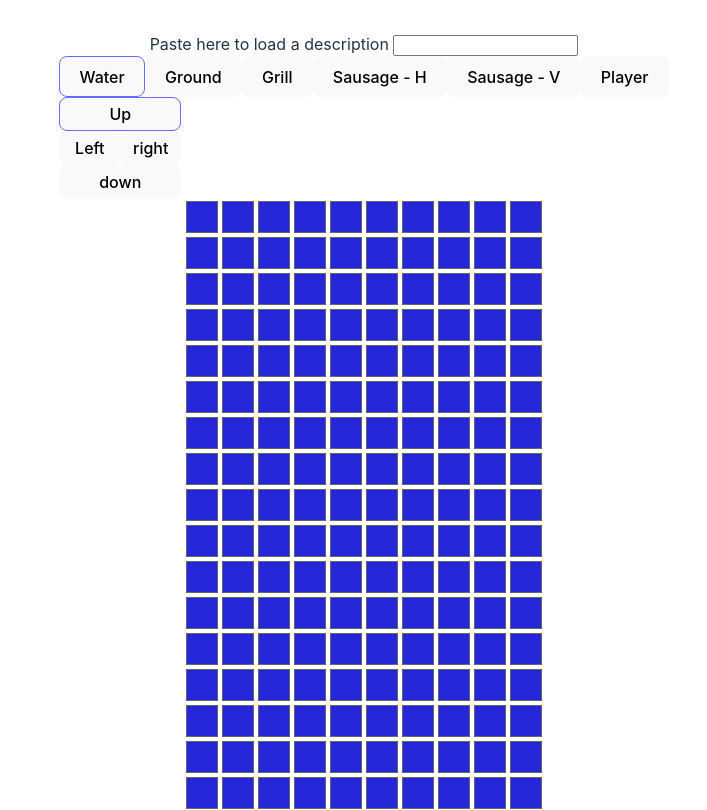
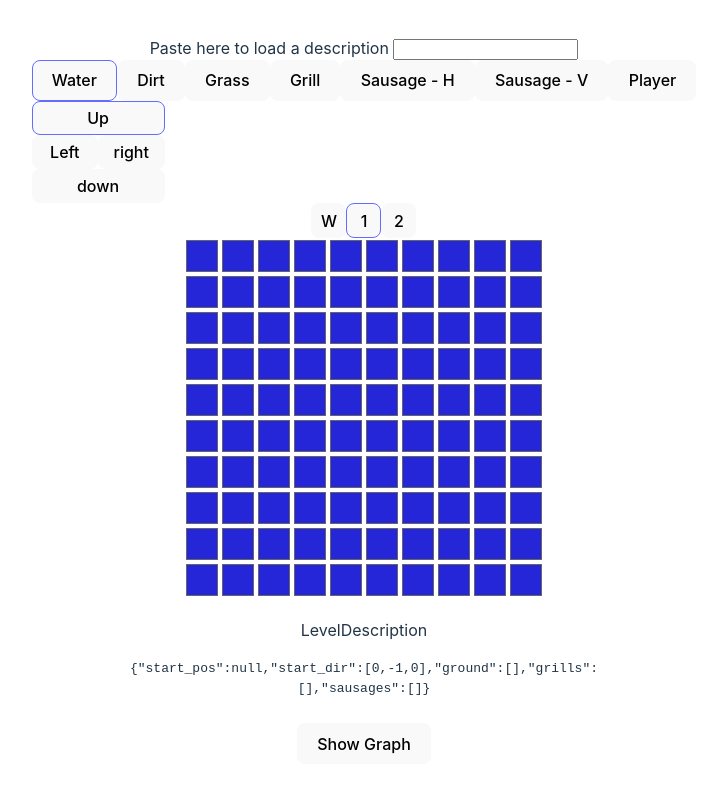
Before and after one commit to kerstop/StephensSausageRollSolver, a React (Vite) app in the folder frontend/: page / in a window 1280 px wide. Shown: the top 810 px of the page, without its empty margins (276-983 px from the left). Built offline with nearby package versions, Linux system fonts and the light colour scheme.

Commit message:
update level editor to handle 3D

```diff
--- a/frontend/src/App.css
+++ b/frontend/src/App.css
@@ -21,12 +21,20 @@
   background-color: hsl(from blue h 70% l);
 }
 
-.ground {
+.grass {
   background-color: hsl(from green h 70% l);
+}
+
+.dirt {
+  background-color: hsl(from #3e160a h 70% l);
 }
 
 .grill {
   background-color: hsl(from red h 70% l);
+}
+
+.air {
+  background-color: hsl(from blue h 70% 70% / 30%);
 }
 
 .player-direction-controls {
@@ -50,6 +58,12 @@
   }
 }
 
+.layer-control {
+  padding: 0px;
+  height: 35px;
+  width: 35px;
+}
+
 .cytoscape-target {
   aspect-ratio: 16 / 9;
   text-align: left;
--- a/frontend/src/App.tsx
+++ b/frontend/src/App.tsx
@@ -10,7 +10,7 @@ function App() {
 
   return (
     <>
-      <LevelEditor setSolution={setSolution} lenX={10} lenY={10} lenZ={2} />
+      <LevelEditor setSolution={setSolution} lenX={10} lenY={10} lenZ={3} />
       {solution !== null ? <Graph level={solution} /> : ""}
     </>
   );
--- a/frontend/src/LevelEditor.tsx
+++ b/frontend/src/LevelEditor.tsx
@@ -9,15 +9,16 @@ interface Args {
   lenZ: number;
 }
 
-type Tool = "water" | "ground" | "grill";
+type Tool = "remove" | "grass" | "dirt" | "grill";
 
 function LevelEditor({ setSolution, lenY, lenX, lenZ }: Args) {
   const worker = useRef(new SolutionWorker());
 
   const [groundTiles, setGroundTiles] = useState<Set<string>>(new Set());
   const [grillTiles, setGrillTiles] = useState<Set<string>>(new Set());
+  const [viewedLayer, setViewedLayer] = useState<number>(1);
 
-  const [tool, setTool] = useState<Tool>("water");
+  const [tool, setTool] = useState<Tool>("remove");
 
   const [sausages, setSausages] = useState<Sausage[]>([]);
   const [playerDir, setPlayerDir] = useState<"up" | "right" | "down" | "left">(
@@ -26,15 +27,90 @@ function LevelEditor({ setSolution, lenY, lenX, lenZ }: Args) {
   const [playerPos, setPlayerPos] = useState<IVec3 | null>(null);
   const [waiting, setWaiting] = useState<boolean>(false);
 
+  const getSausageAt: (x: number, y: number, z: number) => Sausage | null = (
+    x: number,
+    y: number,
+    z: number,
+  ) => {
+    return (
+      sausages.find((s) => {
+        if (s.pos[0] === x && s.pos[1] === y && s.pos[2] === z) {
+          return true;
+        }
+        if (
+          s.pos[0] === x - 1 &&
+          s.pos[1] === y &&
+          s.pos[2] === z &&
+          s.orientation === "Horizontal"
+        ) {
+          return true;
+        }
+        if (
+          s.pos[0] === x &&
+          s.pos[1] === y - 1 &&
+          s.pos[2] === viewedLayer &&
+          s.orientation === "Vertical"
+        ) {
+          return true;
+        }
+        return false;
+      }) ?? null
+    );
+  };
+
+  const clearTile: (x: number, y: number, z: number) => void = (
+    x: number,
+    y: number,
+    z: number,
+  ) => {
+    let sausageToRemove = getSausageAt(x, y, z);
+    if (sausageToRemove !== null) {
+      setSausages(
+        produce(sausages, (sausages) => {
+          sausages.filter(
+            (s) =>
+              JSON.stringify(s.pos) !== JSON.stringify(sausageToRemove.pos),
+          );
+          return sausages;
+        }),
+      );
+    }
+    if (JSON.stringify(playerPos) === JSON.stringify([x, y, z])) {
+      setPlayerPos(null);
+    }
+    if (groundTiles.has(JSON.stringify([x, y, z]))) {
+      setGroundTiles(
+        produce(groundTiles, (s) => {
+          s.delete(JSON.stringify([x, y, z]));
+        }),
+      );
+    }
+    if (grillTiles.has(JSON.stringify([x, y, z]))) {
+      setGrillTiles(
+        produce(grillTiles, (s) => {
+          s.delete(JSON.stringify([x, y, z]));
+        }),
+      );
+    }
+  };
+
   const tiles = [];
-
-  for (let z = 0; z < lenZ; z++) {
   for (let y = 0; y < lenY; y++) {
     const row = [];
     for (let x = 0; x < lenX; x++) {
-        let tileType = "water";
-        if (groundTiles.has(JSON.stringify([x, y, z]))) tileType = "ground";
-        if (grillTiles.has(JSON.stringify([x, y, z]))) tileType = "grill";
+      let tileType;
+      if (groundTiles.has(JSON.stringify([x, y, viewedLayer])))
+        tileType = "dirt";
+      else if (grillTiles.has(JSON.stringify([x, y, viewedLayer])))
+        tileType = "dirt";
+      else if (groundTiles.has(JSON.stringify([x, y, viewedLayer - 1])))
+        tileType = "grass";
+      else if (grillTiles.has(JSON.stringify([x, y, viewedLayer - 1])))
+        tileType = "grill";
+      else {
+        if (viewedLayer > 1) tileType = "air";
+        else tileType = "water";
+      }
       row.push(
         <div
           key={x}
@@ -48,103 +124,138 @@ function LevelEditor({ setSolution, lenY, lenX, lenZ }: Args) {
             if (data.length > 0) {
               switch (data) {
                 case "horizontal":
-                    setSausages([
-                      ...sausages,
-                      {
-                        pos: [x, y, z],
+                  clearTile(x, y, viewedLayer);
+                  clearTile(x + 1, y, viewedLayer);
+                  setSausages(
+                    produce(sausages, (sausages) => {
+                      sausages.push({
+                        pos: [x, y, viewedLayer],
                         cooked: [
                           [0, 0],
                           [0, 0],
                         ],
                         orientation: "Horizontal",
-                      },
-                    ]);
+                      });
+                    }),
+                  );
                   break;
                 case "vertical":
-                    setSausages([
-                      ...sausages,
-                      {
-                        pos: [x, y, z],
+                  clearTile(x, y, viewedLayer);
+                  clearTile(x, y + 1, viewedLayer);
+                  setSausages(
+                    produce(sausages, (sausages) => {
+                      sausages.push({
+                        pos: [x, y, viewedLayer],
                         cooked: [
                           [0, 0],
                           [0, 0],
                         ],
                         orientation: "Vertical",
-                      },
-                    ]);
+                      });
+                    }),
+                  );
                   break;
                 case "player":
-                    setPlayerPos([x, y, z]);
+                  clearTile(x, y, viewedLayer);
+                  setPlayerPos([x, y, viewedLayer]);
                   break;
               }
             }
           }}
           onClick={() => {
-              if (tool === "water") {
+            if (tool === "remove") {
+              let sausageToRemove = getSausageAt(x, y, viewedLayer);
+              if (sausageToRemove !== null) {
+                setSausages(
+                  produce(sausages, (sausages) => {
+                    sausages.filter(
+                      (s) =>
+                        JSON.stringify(s.pos) !==
+                        JSON.stringify(sausageToRemove.pos),
+                    );
+                    return sausages;
+                  }),
+                );
+              } else if (
+                JSON.stringify(playerPos) ===
+                JSON.stringify([x, y, viewedLayer])
+              ) {
+                setPlayerPos(null);
+              } else if (groundTiles.has(JSON.stringify([x, y, viewedLayer]))) {
+                setGroundTiles(
+                  produce(groundTiles, (s) => {
+                    s.delete(JSON.stringify([x, y, viewedLayer]));
+                  }),
+                );
+              } else if (
+                groundTiles.has(JSON.stringify([x, y, viewedLayer - 1]))
+              ) {
+                setGroundTiles(
+                  produce(groundTiles, (s) => {
+                    s.delete(JSON.stringify([x, y, viewedLayer - 1]));
+                  }),
+                );
+              } else if (
+                grillTiles.has(JSON.stringify([x, y, viewedLayer - 1]))
+              ) {
                 setGrillTiles(
                   produce(grillTiles, (s) => {
-                    s.delete(JSON.stringify([x, y, z]));
-                  }),
-                );
-                setGroundTiles(
-                  produce(groundTiles, (s) => {
-                    s.delete(JSON.stringify([x, y, z]));
+                    s.delete(JSON.stringify([x, y, viewedLayer - 1]));
                   }),
                 );
               }
-              if (tool === "ground") {
-                setGrillTiles(
-                  produce(grillTiles, (s) => {
-                    s.delete(JSON.stringify([x, y, z]));
+            } else if (tool === "dirt") {
+              clearTile(x, y, viewedLayer);
+              setGroundTiles(
+                produce(groundTiles, (s) => {
+                  s.add(JSON.stringify([x, y, viewedLayer]));
                 }),
               );
+            } else if (tool === "grass") {
+              if (viewedLayer !== 0) {
+                clearTile(x, y, viewedLayer - 1);
                 setGroundTiles(
                   produce(groundTiles, (s) => {
-                    s.add(JSON.stringify([x, y, z]));
+                    s.add(JSON.stringify([x, y, viewedLayer - 1]));
                   }),
                 );
               }
-              if (tool === "grill") {
+            } else if (tool === "grill") {
+              if (viewedLayer !== 0) {
+                clearTile(x, y, viewedLayer - 1);
                 setGrillTiles(
                   produce(grillTiles, (s) => {
-                    s.add(JSON.stringify([x, y, z]));
-                  }),
-                );
-                setGroundTiles(
-                  produce(groundTiles, (s) => {
-                    s.delete(JSON.stringify([x, y, z]));
+                    s.add(JSON.stringify([x, y, viewedLayer - 1]));
                   }),
                 );
               }
+            }
           }}
         >
-            {sausages.map((s) => {
-              if (s.pos[0] === x && s.pos[1] === y && s.pos[2] === z) {
-                return s.orientation === "Vertical" ? "V" : "H";
-              }
-              if (
-                s.pos[0] === x + 1 &&
-                s.pos[1] === y &&
-                s.pos[2] === z &&
-                s.orientation === "Horizontal"
-              ) {
-                return "H";
-              }
-              if (
-                s.pos[0] === x &&
-                s.pos[1] === y + 1 &&
-                s.pos[2] === z &&
-                s.orientation === "Vertical"
-              ) {
-                return "V";
-              }
-            })}
-            {playerPos?.[0] === x && playerPos[1] === y ? "P" : ""}
+          {getSausageAt(x, y, viewedLayer)?.orientation[0]}
+          {playerPos?.[0] === x &&
+          playerPos[1] === y &&
+          playerPos[2] === viewedLayer
+            ? "P"
+            : ""}
         </div>,
       );
     }
     tiles.push(row);
   }
+
+  const layersControls = [];
+  for (let i = 0; i < lenZ; i++) {
+    layersControls.push(
+      <button
+        className={`layer-control ${viewedLayer === i ? "active" : null}`}
+        onClick={() => {
+          setViewedLayer(i);
+        }}
+      >
+        {i === 0 ? "W" : i}
+      </button>,
+    );
   }
 
   useEffect(() => {
@@ -217,16 +328,22 @@ function LevelEditor({ setSolution, lenY, lenX, lenZ }: Args) {
       </form>
       <div className="controls">
         <button
-          className={tool === "water" ? "active" : ""}
-          onClick={() => setTool("water")}
+          className={tool === "remove" ? "active" : ""}
+          onClick={() => setTool("remove")}
         >
           Water
         </button>
         <button
-          className={tool === "ground" ? "active" : ""}
-          onClick={() => setTool("ground")}
+          className={tool === "dirt" ? "active" : ""}
+          onClick={() => setTool("dirt")}
         >
-          Ground
+          Dirt
+        </button>
+        <button
+          className={tool === "grass" ? "active" : ""}
+          onClick={() => setTool("grass")}
+        >
+          Grass
         </button>
         <button
           className={tool === "grill" ? "active" : ""}
@@ -292,6 +409,7 @@ function LevelEditor({ setSolution, lenY, lenX, lenZ }: Args) {
             down
           </button>
         </div>
+        <div>{layersControls}</div>
       </div>
       <div className="tilegrid">
         {tiles.map((row, y) => {
```
Lines whose indentation alone changed are shown as unchanged.
